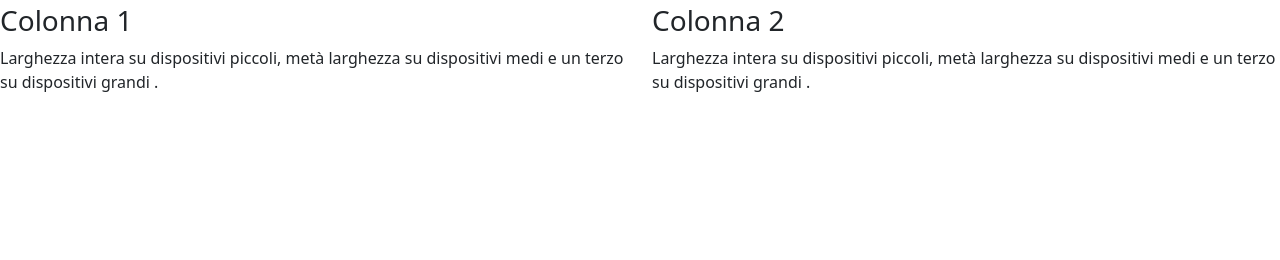
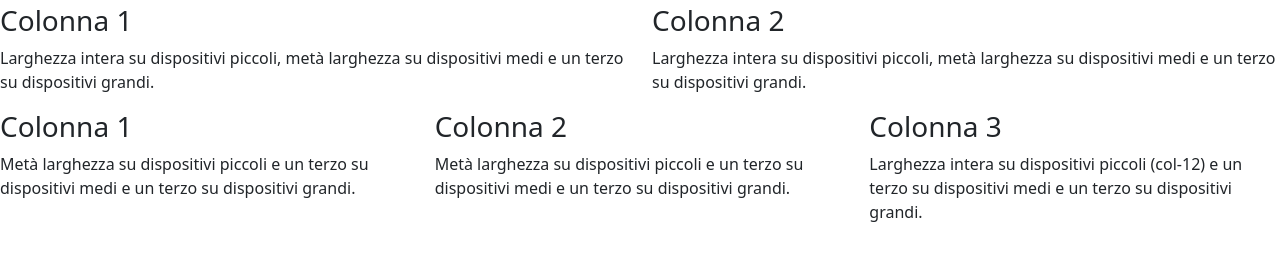
Before and after one commit to BassaniDavid/htmlcss-bootstrap-layout, a plain HTML site: page index.html in a window 1280 px wide. Shown: the part 98-358 px from the top of the page. Drawn offline with nearby package versions, Linux system fonts and the light colour scheme.

Commit message:
feat: added text of the second grid

```diff
--- a/index.html
+++ b/index.html
@@ -10,16 +10,35 @@
 </head>
 
 <body>
+    <!-- titoli -->
 <h1>Bootstrap 5 Responsive Grid </h1>
 <h2>Layout a griglia con diversi breakpoint (sm, md, Ig). </h2>
+
+<!-- prima griglia -->
 <div class="row">
     <div class="col">
         <h3>Colonna 1</h3>
-        <p>Larghezza intera su dispositivi piccoli, metà larghezza su dispositivi medi e un terzo su dispositivi grandi .</p>
+        <p>Larghezza intera su dispositivi piccoli, metà larghezza su dispositivi medi e un terzo su dispositivi grandi.</p>
     </div>
     <div class="col">
         <h3>Colonna 2</h3>
-        <p>Larghezza intera su dispositivi piccoli, metà larghezza su dispositivi medi e un terzo su dispositivi grandi .</p>
+        <p>Larghezza intera su dispositivi piccoli, metà larghezza su dispositivi medi e un terzo su dispositivi grandi.</p>
+    </div>
+</div>
+
+<!-- seconda griglia -->
+<div class="row">
+    <div class="col">
+        <h3>Colonna 1</h3>
+        <p>Metà larghezza su dispositivi piccoli e un terzo su dispositivi medi e un terzo su dispositivi grandi.</p>
+    </div>
+    <div class="col">
+        <h3>Colonna 2</h3>
+        <p>Metà larghezza su dispositivi piccoli e un terzo su dispositivi medi e un terzo su dispositivi grandi.</p>
+    </div>
+    <div class="col">
+        <h3>Colonna 3</h3>
+        <p>Larghezza intera su dispositivi piccoli (col-12) e un terzo su dispositivi medi e un terzo su dispositivi grandi.</p>
     </div>
 </div>
 </body>
```
